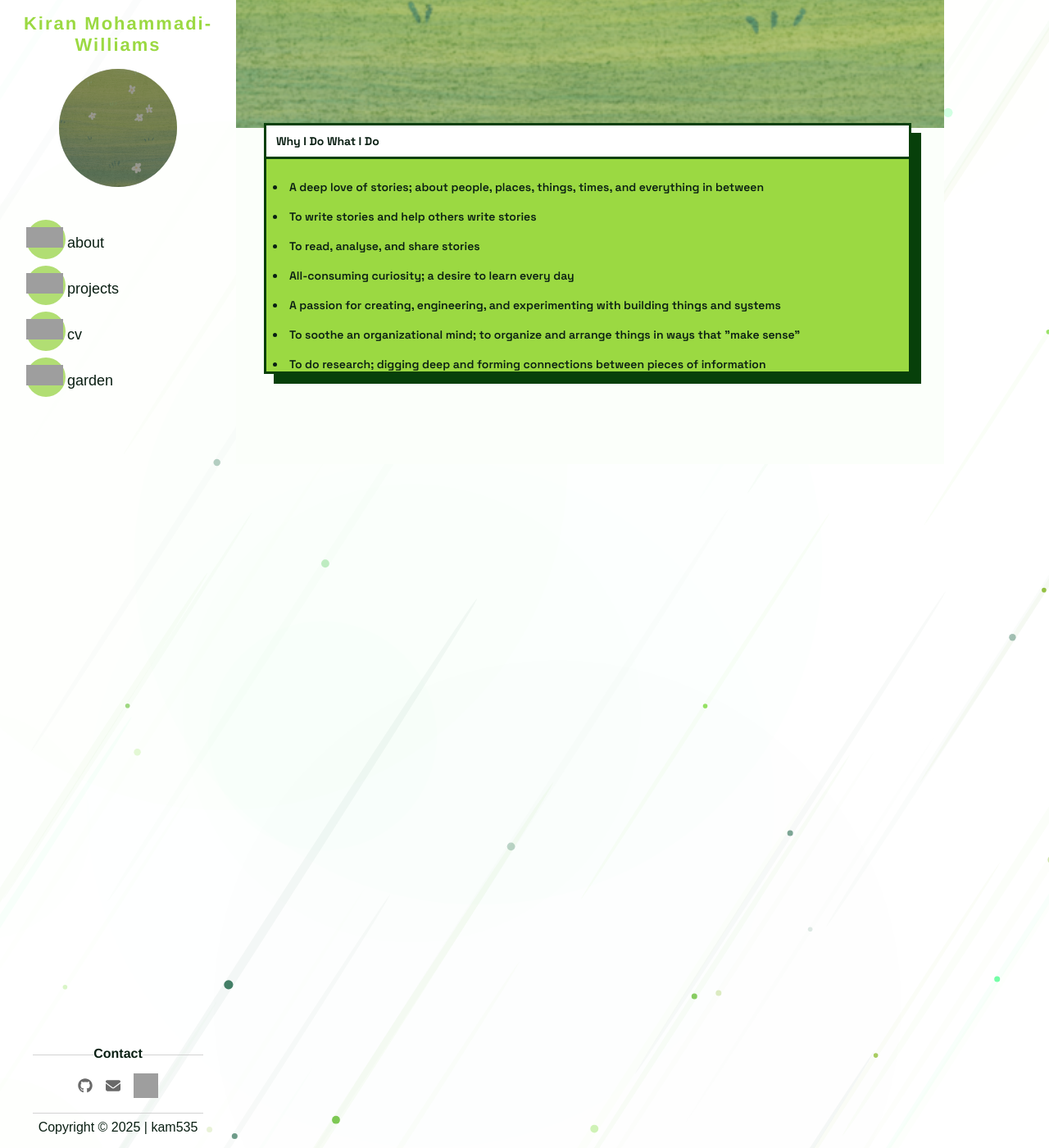
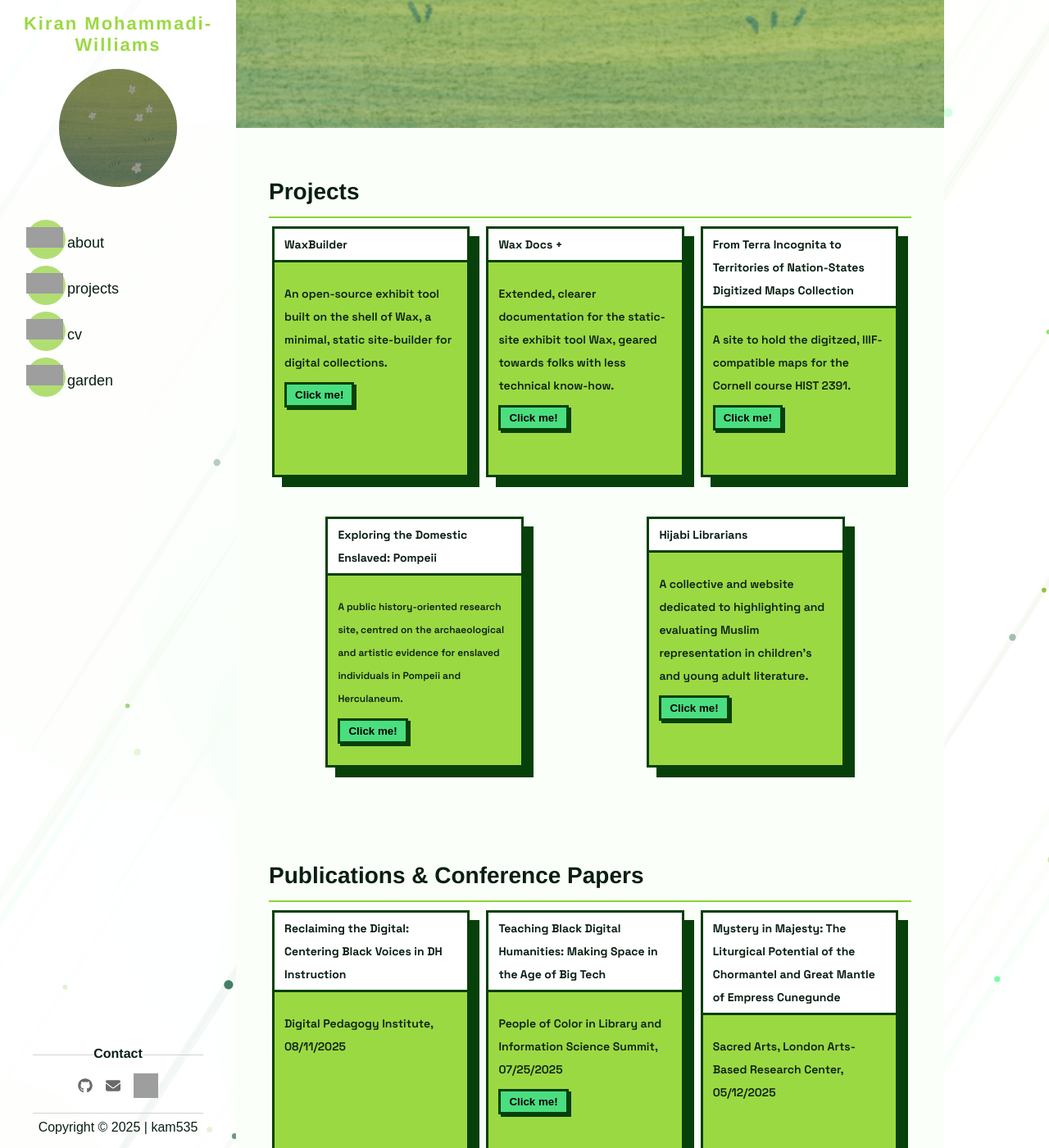
Before and after one commit to green-queen/green-queen.github.io, a Jekyll site: the page built from _pages/projects.md, in a window 1280 px wide and 1400 px high, scrolled down 376 px. Shown: the whole window at 82% size. Built offline with Jekyll 4.4.1, drawn with Linux system fonts in a browser that asks for light colours; some web fonts are replaced; some of the changed text lies outside the part shown; grey boxes are pictures that could not be loaded.

Commit message:
Update projects.md

```diff
--- a/_pages/projects.md
+++ b/_pages/projects.md
@@ -10,20 +10,6 @@ main {
     font-size: 14px;
 }
 </style>
-
-<div class="card" style="width: 100%">
-    <div class="head">Why I Do What I Do</div>
-    <div class="content" style= "padding: 0px 0px 0px 8px;" >
-        <li>A deep love of stories; about people, places, things, times, and everything in between
-        <li>To write stories and help others write stories
-        <li>To read, analyse, and share stories
-        <li>All-consuming curiosity; a desire to learn every day
-        <li>A passion for creating, engineering, and experimenting with building things and systems
-        <li>To soothe an organizational mind; to organize and arrange things in ways that "make sense"
-        <li>To do research; digging deep and forming connections between pieces of information
-      <br />
-    </div>
-</div>
 
 ## Projects
 <hr>
```
